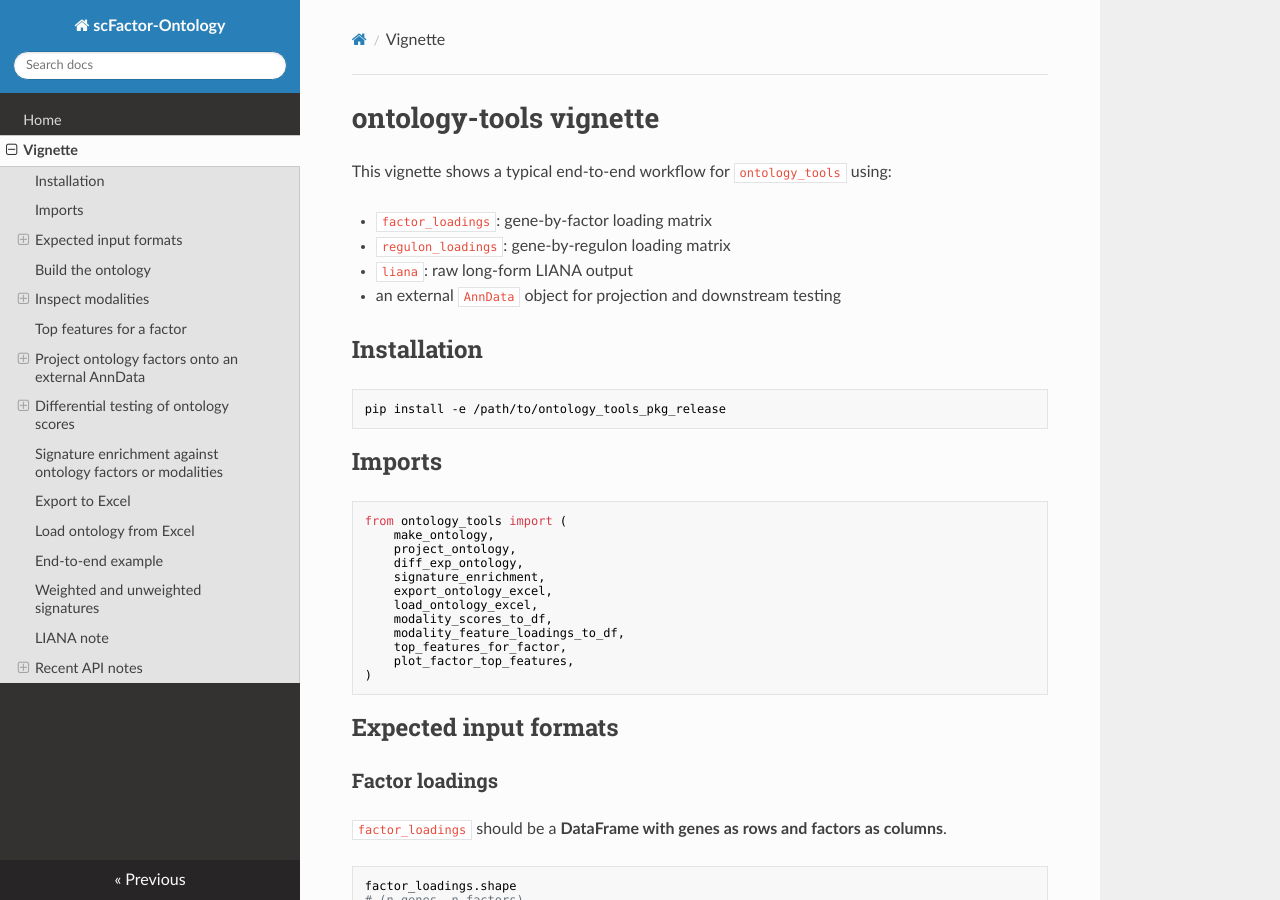
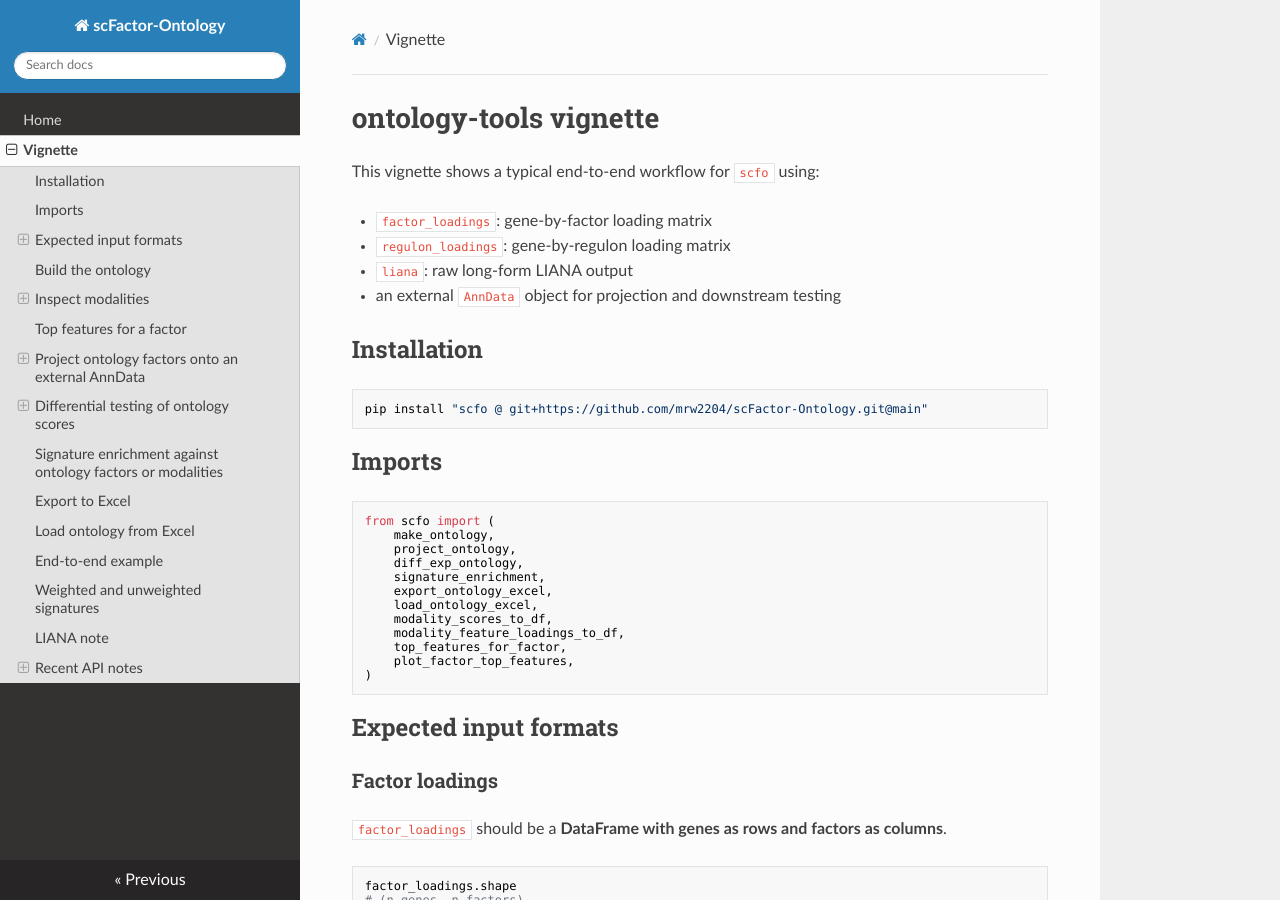
Before and after one commit to mrw2204/scFactor-Ontology, an MkDocs documentation site: the page built from docs/vignette.md, in a window 1280 px wide and 900 px high. Built offline with MkDocs 1.6.1, drawn with Linux system fonts in a browser that asks for light colours; nearby versions of some CDN libraries; some of the changed text lies outside the part shown.

Commit message:
Update vignette.md

````diff
--- a/docs/vignette.md
+++ b/docs/vignette.md
@@ -1,7 +1,7 @@
 
 # ontology-tools vignette
 
-This vignette shows a typical end-to-end workflow for `ontology_tools` using:
+This vignette shows a typical end-to-end workflow for `scfo` using:
 
 - `factor_loadings`: gene-by-factor loading matrix
 - `regulon_loadings`: gene-by-regulon loading matrix
@@ -11,13 +11,13 @@ This vignette shows a typical end-to-end workflow for `ontology_tools` using:
 ## Installation
 
 ```bash
-pip install -e /path/to/ontology_tools_pkg_release
+pip install "scfo @ git+https://github.com/mrw2204/scFactor-Ontology.git@main"
 ```
 
 ## Imports
 
 ```python
-from ontology_tools import (
+from scfo import (
     make_ontology,
     project_ontology,
     diff_exp_ontology,
@@ -346,7 +344,7 @@ ontology2 = load_ontology_excel(
 ## End-to-end example
 
 ```python
-from ontology_tools import (
+from scfo import (
     make_ontology,
     project_ontology,
     diff_exp_ontology,
@@ -464,7 +462,7 @@ reg_loadings_tumor = modality_feature_loadings_to_df(ontology, "regulons", cell_
 ### Plot genes or factors for a modality feature
 
 ```python
-from ontology_tools import plot_modality_feature_top_items
+from scfo import plot_modality_feature_top_items
 
 # top genes contributing to a regulon in Tumor
 fig, ax = plot_modality_feature_top_items(
````
Also changed, not shown: other parts of docs/vignette.md (+0 -2 lines).
